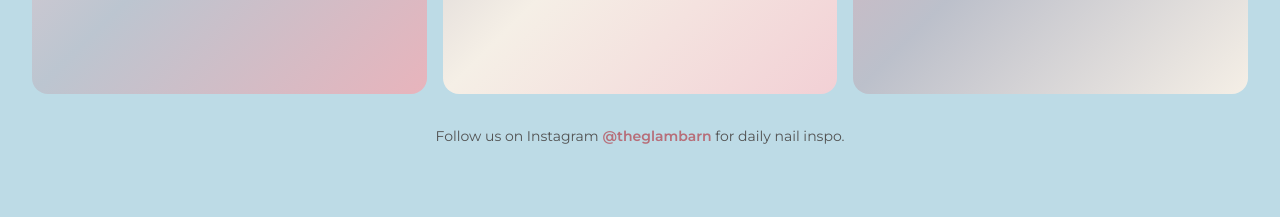
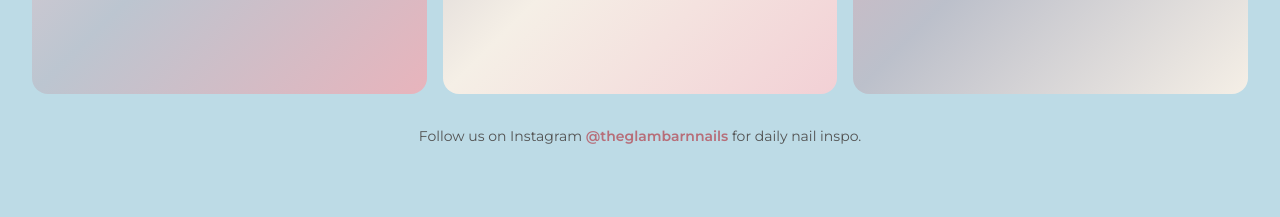
Before and after one commit to BryantDesigns/theglambarn, a Next.js app: page /demo in a window 1280 px wide. Shown: the part 3000-3217 px from the top of the page. Built offline with nearby package versions, Linux system fonts and the light colour scheme.

Commit message:
fix: update instagram handle
Update social links to point to the correct Instagram account.

- Point URLs to the new account handle
- Update display text for consistency

```diff
--- a/src/features/home/components/Footer.tsx
+++ b/src/features/home/components/Footer.tsx
@@ -45,7 +45,7 @@ export function Footer() {
             <ul className="mt-4 space-y-3">
               <li>
                 <a
-                  href="https://instagram.com/theglambarn"
+                  href="https://instagram.com/theglambarnnails"
                   target="_blank"
                   rel="noopener noreferrer"
                   className="font-sans text-sm text-neutral-700 transition hover:text-rose-gold focus-visible:outline-none focus-visible:ring-2 focus-visible:ring-rose-gold focus-visible:ring-offset-2"
--- a/src/features/home/components/GallerySection.tsx
+++ b/src/features/home/components/GallerySection.tsx
@@ -32,12 +32,12 @@ export function GallerySection() {
         <p className="mt-8 text-center font-sans text-sm text-neutral-600">
           Follow us on Instagram{" "}
           <a
-            href="https://instagram.com/theglambarn"
+            href="https://instagram.com/theglambarnnails"
             target="_blank"
             rel="noopener noreferrer"
             className="font-semibold text-rose-gold hover:underline"
           >
-            @theglambarn
+            @theglambarnnails
           </a>{" "}
           for daily nail inspo.
         </p>
```
